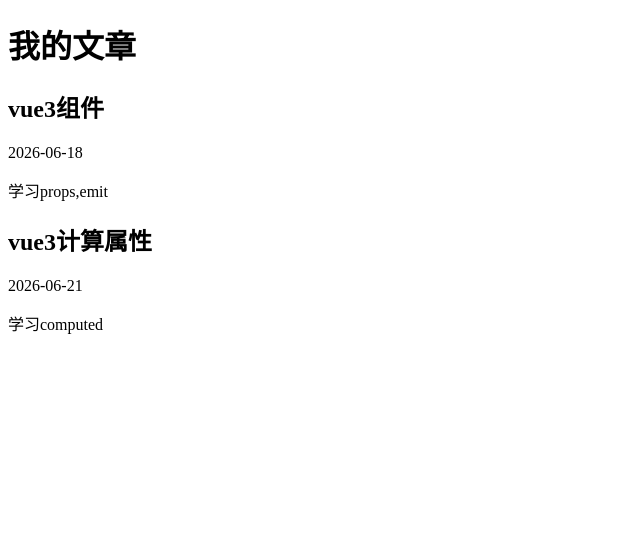
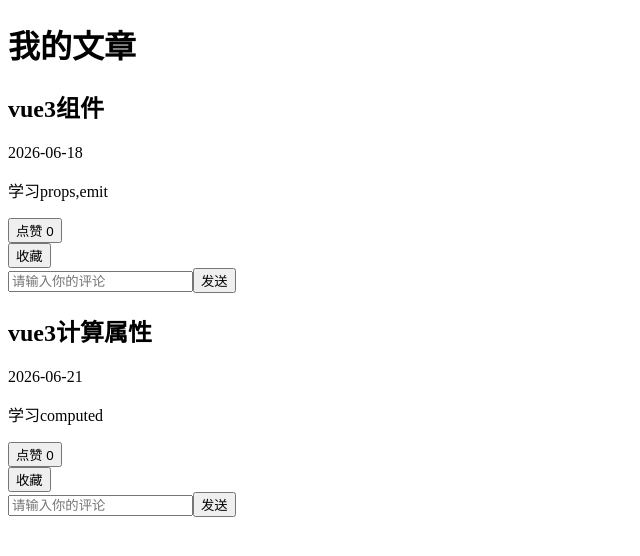
Before and after one commit to dhhxdj3-sys/my-project, a Vue app: page /Blog in a window 1280 px wide. Shown: the top 556 px of the page, without its empty margins (0-640 px from the left). Built offline with nearby package versions, Linux system fonts and the light colour scheme.

Commit message:
完成评论点赞以及收藏功能

```diff
--- a/src/components/BlogCard.vue
+++ b/src/components/BlogCard.vue
@@ -1,9 +1,33 @@
 <script setup>
+import {ref} from 'vue'
+const commentText = ref('')
+
+const emit = defineEmits([
+    "like",
+    "collect",
+    "comment"
+])
 const props = defineProps({
     title:String,
     date:String,
-    desc:String
+    desc:String,
+    like:Number,
+    collect:Boolean,
+    comments:Array
 })
+function addLike(){
+    emit("like")
+}
+function addCollect(){
+    emit("collect")
+}
+function addComment(){
+    if(!commentText.value.trim()){
+        return
+    }
+    emit("comment",commentText.value)
+    commentText.value=""
+}
 </script>
 <template>
     <div class="card">
@@ -16,5 +40,31 @@
                 <p>
                     {{ desc }}
                     </p>
+                    <button @click="addLike">点赞
+                        {{ like}}
+                    </button>
+                    <br>
+                  <button @click="addCollect">
+                    {{ collect ? "已收藏" : "收藏"}}
+                    </button>
                     </div>
+                    <div>
+                        <input
+                        v-model="commentText"
+                        placeholder="请输入你的评论"
+
+                        >
+                        <button @click="addComment">
+                            发送
+                            </button>
+                            </div>
+                            <div>
+                                <p
+                                v-for="item in comments"
+                                :key="item"
+
+                                >
+                                {{ item }}
+                                </p>
+                                </div>
     </template>
--- a/src/components/BlogList.vue
+++ b/src/components/BlogList.vue
@@ -1,26 +1,40 @@
 <script setup>
 import BlogCard from '../components/BlogCard.vue'
-const blogs = [{
+import {ref} from 'vue'
+
+
+const blogs =ref( [{
     title:'vue3组件',
     date:'2026-06-18',
-    desc:"学习props,emit"
+    desc:"学习props,emit",
+    like:0,
+    collect:false,
+    comments:[]
 },
 {
     title:'vue3计算属性',
     date:'2026-06-21',
-    desc:"学习computed"
+    desc:"学习computed",
+    like:0,
+    collect:false,
+    comments:[]
 }
 
-
-
-]
+])
 </script>
 <template>
     <BlogCard
-    v-for="blog in blogs"
+    v-for="(blog,index) in blogs"
+    :key="index"
     :title="blog.title"
     :date="blog.date"
     :desc="blog.desc"
+    :like="blog.like"
+    :collect="blog.collect"
+    :comments="blog.comments"
+    @like="blog.like++"
+    @collect="blog.collect=!blog.collect"
+    @comment="blog.comments.push($event)"
 
 
      />
```
